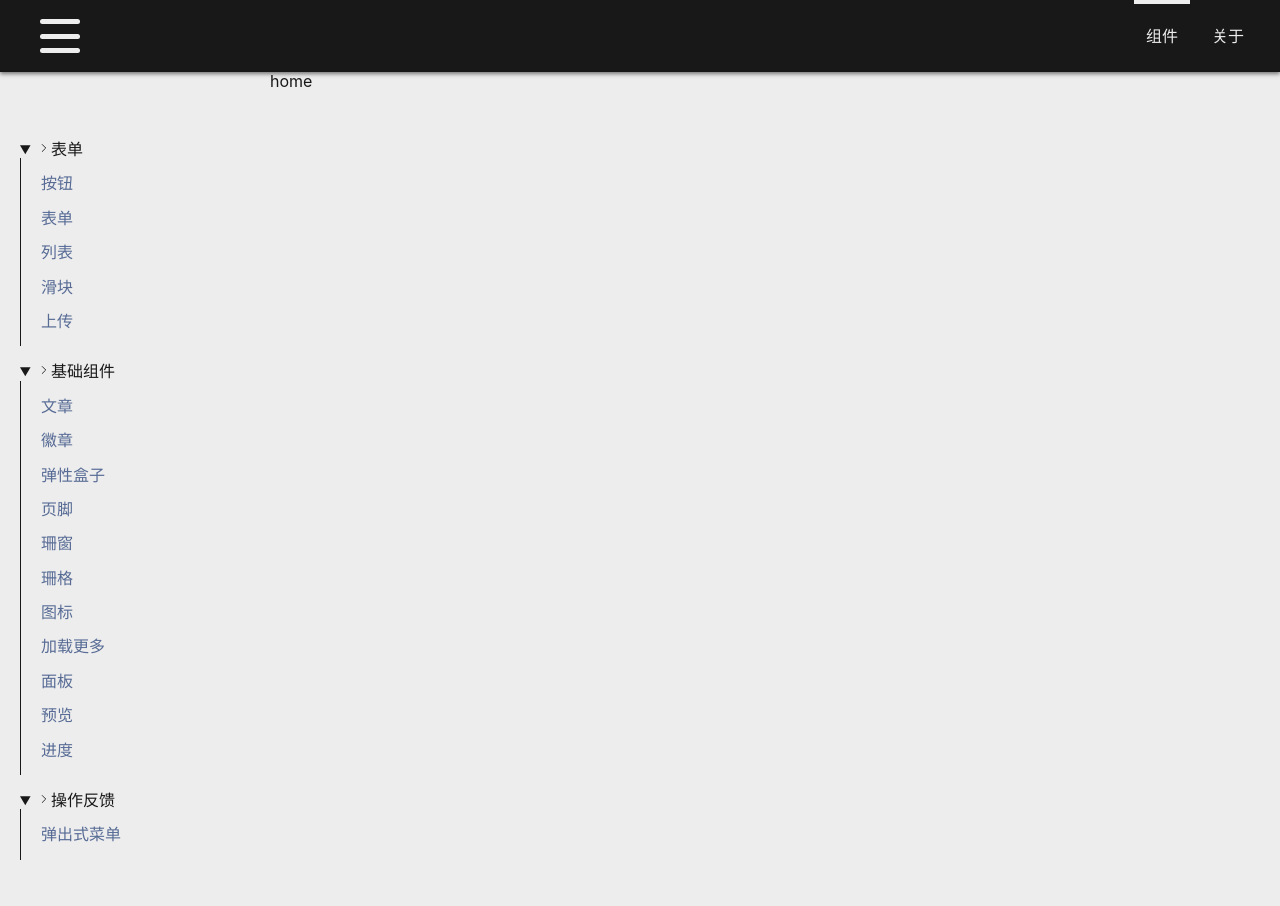
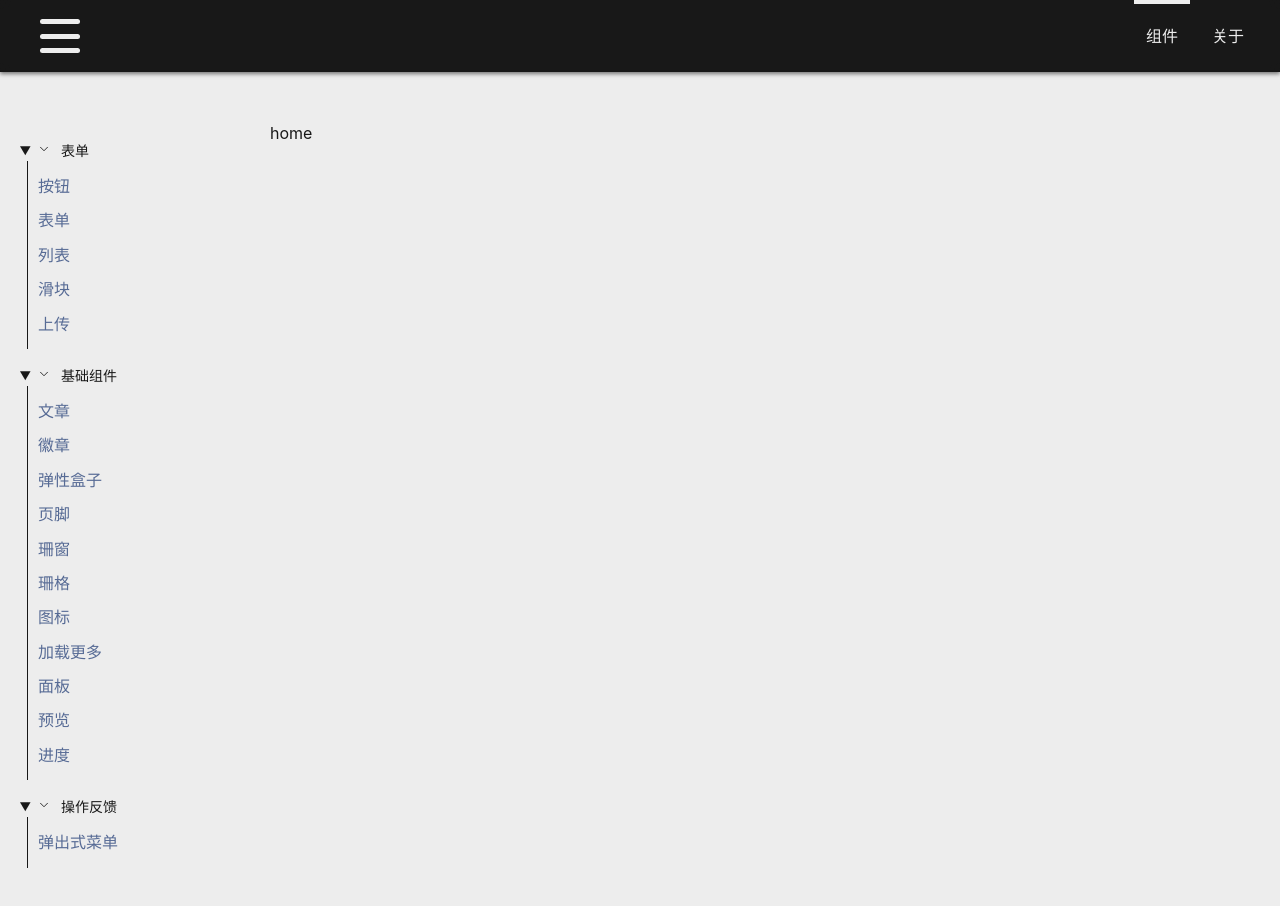
Before and after one commit to zhougonglai/nn-wc, a Vue app: page / in a window 1280 px wide. Shown: the top 906 px of the page. Before the commit the page ends 872 px from the top, so only its background shows below. Built offline with nearby package versions, Linux system fonts and the light colour scheme.

Commit message:
type: update

```diff
--- a/src/layout/default.vue
+++ b/src/layout/default.vue
@@ -13,10 +13,10 @@
   aside
     ul.sidebar
       li(v-for="(sidebar, i) in sidebars" :key="i")
-        details(:open="sidebar.open")
-          summary
-            Arrow
-            | {{sidebar.group}}
+        details.group(:open="sidebar.open")
+          summary.group-title
+            Arrow(:class="sidebar.open")
+            small.group-label {{sidebar.group}}
           ul.navs
             li.nav(v-for="(nav, $i) in sidebar.child" :key="`${i}-${$i}`")
               router-link(:to="{name: nav.name}" v-text="nav.label")
@@ -200,18 +200,30 @@ export default {
       li
         margin 1rem 0
         details
+          &[open]
+            svg
+              transform rotate(90deg)
           summary
             cursor pointer
             outline 0
             &::-webkit-details-marker
               display none
+            svg
+              margin-right: 10px
+              transition transform 0.2s linear
+              transform rotate(0deg)
+            small
+              font-size 14px
+              font-weight 400
+              line-height 1.5
           ul.navs
             user-select none
-            padding-left 20px
+            padding-left 10px
+            margin-left 7px
             border-left 1px solid var(--nn-FG-HALF)
             li.nav
               margin 16px 0
   main
-    padding-top 72px
+    padding-top calc(72px + 3.25rem)
     margin-left 250px
 </style>
```
